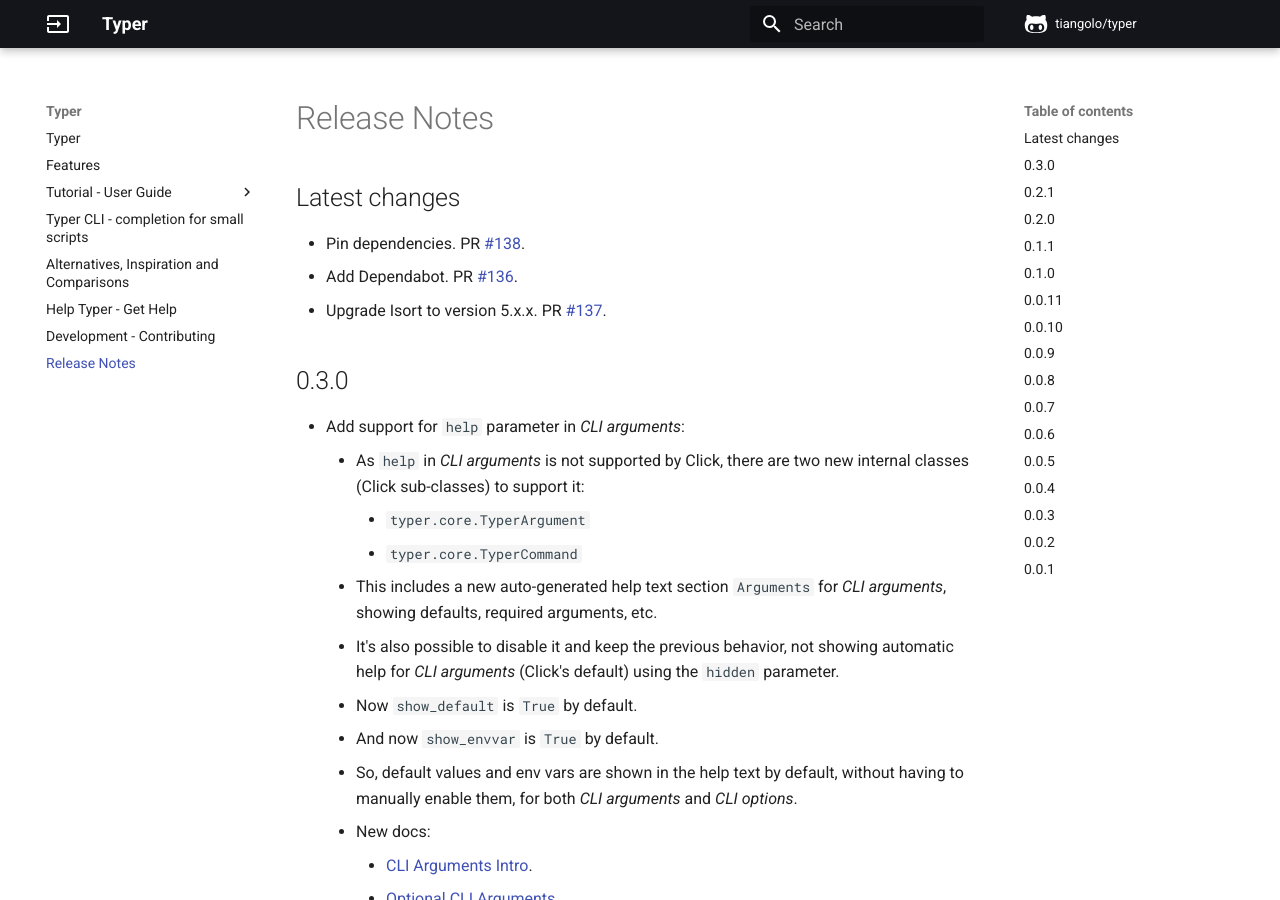
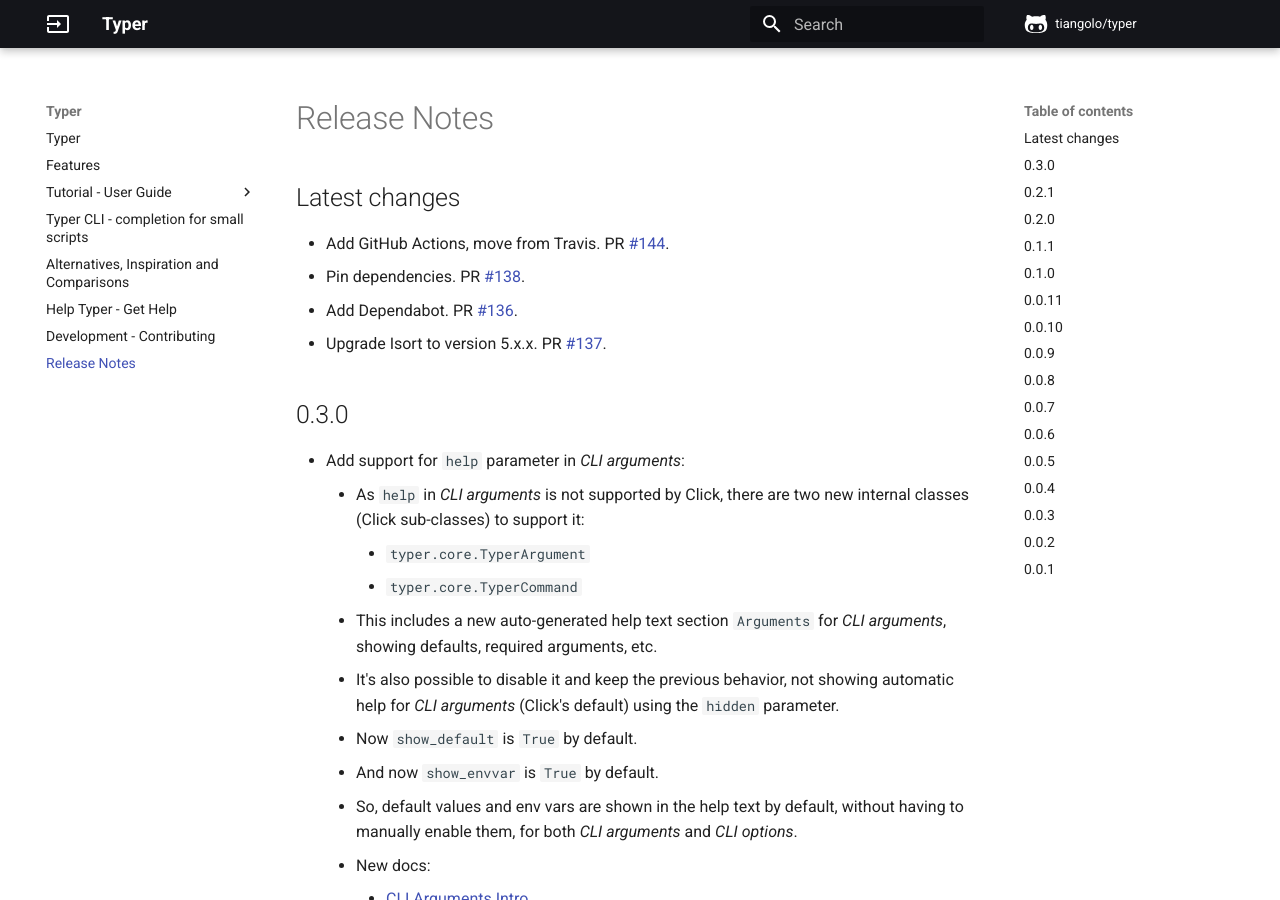
Before and after one commit to RED0731/red_pythonTyper, an MkDocs documentation site: the page built from docs/release-notes.md, in a window 1280 px wide and 900 px high. Built offline with MkDocs 1.6.1 and Material for MkDocs 9.7.7, drawn with Linux system fonts in a browser that asks for light colours; comment, search, counter and statistics services are not loaded.

Commit message:
📝 Update release notes

```diff
--- a/docs/release-notes.md
+++ b/docs/release-notes.md
@@ -1,5 +1,6 @@
 ## Latest changes
 
+* Add GitHub Actions, move from Travis. PR [#144](https://github.com/tiangolo/typer/pull/144).
 * Pin dependencies. PR [#138](https://github.com/tiangolo/typer/pull/138).
 * Add Dependabot. PR [#136](https://github.com/tiangolo/typer/pull/136).
 * Upgrade Isort to version 5.x.x. PR [#137](https://github.com/tiangolo/typer/pull/137).
```
